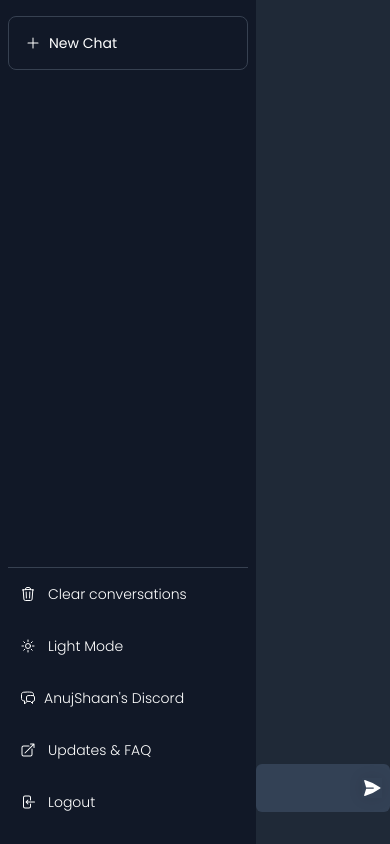
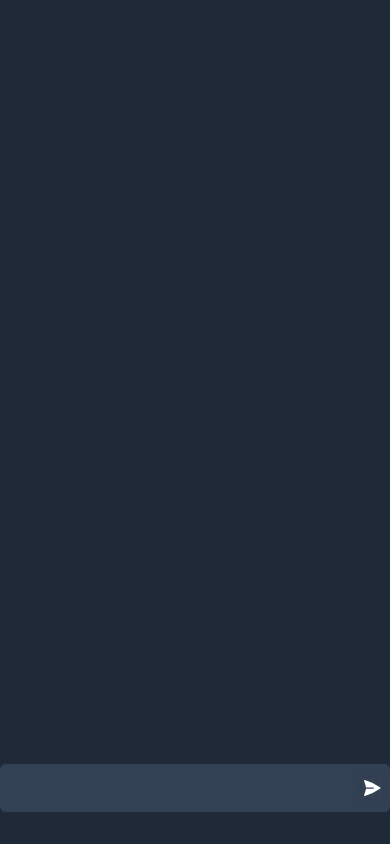
Before and after one commit to anujshaan/Chatgpt-frontend, a React (Create React App) app: page / in a window 390 px wide. Built offline with nearby package versions, Linux system fonts and the light colour scheme.

Commit message:
made responsive

```diff
--- a/src/components/ChartCard.tsx
+++ b/src/components/ChartCard.tsx
@@ -17,7 +17,7 @@ const ChartCard = ({data ,isLightMode}:props) => {
         {
           data.user === 'me' &&
          (
-          <div className='flex  space-x-3 px-48 my-3'>
+          <div className='flex space-x-3 px-8 md:px-48 my-3'>
              <div className='w-10 h-10 rounded-lg'>
                 <img src={userImg} alt="chat gpt logo" className='h-full w-full' />
               </div>
@@ -28,7 +28,7 @@ const ChartCard = ({data ,isLightMode}:props) => {
          )}
          { data.user === 'gpt' &&
          (
-          <div className={`${isLightMode && 'bg-gray-200' } bg-gray-700  py-4 px-48 my-3 w-full flex items-center space-x-3`}>
+          <div className={`${isLightMode && 'bg-gray-200'} bg-gray-700 px-8 py-4 md:px-48 my-3 w-full flex items-center space-x-3`}>
             <div className="w-10 h-10 rounded-lg ">
               <img src={ChatgptImg} alt="chat gpt logo" className='w-full h-full' />
             </div>
--- a/src/components/MainContent.tsx
+++ b/src/components/MainContent.tsx
@@ -33,7 +33,7 @@ const MainContent = ({isLightMode,chatLog, setChatLog}:Iprops) => {
   }
 
   return (
-    <div className={`h-screen flex-1 bg-gray-800 ${isLightMode && 'bg-gray-100'} `}>
+    <div className={`h-screen md:flex-1 w-full bg-gray-800 ${isLightMode && 'bg-gray-100'} `}>
       <div className='h-full w-full relative flex flex-col'>
         <div className={`flex-1 w-full ${isLightMode && 'text-black'} overflow-y-scroll pb-28 pt-8 `} >
           {
--- a/src/components/Sidebar.tsx
+++ b/src/components/Sidebar.tsx
@@ -9,7 +9,7 @@ type props={
 
 const Sidebar = ({isLightMode,setIsLightMode,setChatLog}:props) => {
   return (
-    <div className={`h-screen bg-gray-900 w-64`}>
+    <div className={`h-screen bg-gray-900 md:block md:w-64 hidden `}>
       <div className='p-2 py-4 h-full flex flex-col'>
         <div className='flex-1'>
           <div onClick={()=>setChatLog([])} className='flex items-center border border-gray-700 p-4 rounded-lg space-x-2 cursor-pointer hover:bg-gray-800'>
```
